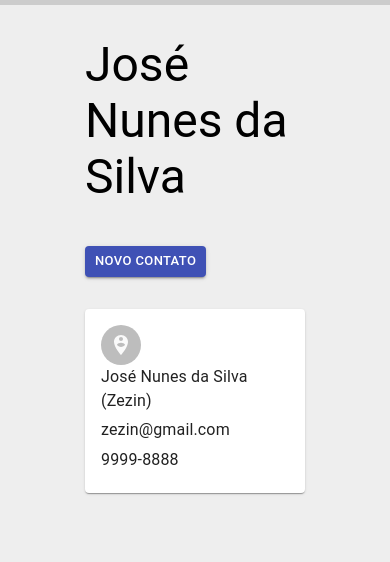
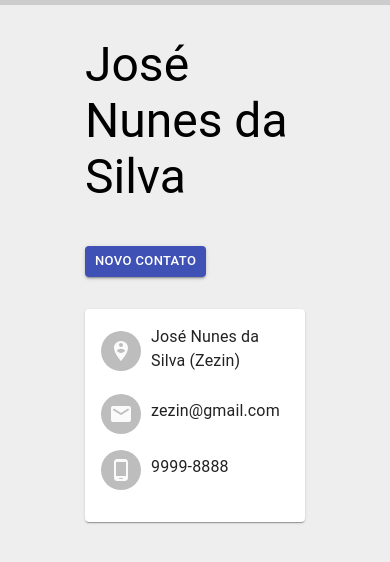
Before and after one commit to neliofrazao/phone-book, a React (Create React App) app: page /phone-detail/1 in a window 390 px wide. Shown: the top 562 px of the page. Built offline with nearby package versions, Linux system fonts and the light colour scheme; data requests are answered from the project's data file; the HTML template or start-up script is replaced by a standard one.

Commit message:
feat(PhoneDetail): add PhoneContentItens in PhoneDetail

```diff
--- a/src/component/PhoneContentItens/PhoneContentItens.js
+++ b/src/component/PhoneContentItens/PhoneContentItens.js
@@ -1,11 +1,11 @@
 import React from 'react'
 import { Avatar, Grid, Typography } from '@material-ui/core'
-import './PhoneContentItens.style'
+import './PhoneContentItens.style.css'
 
-const PhoneContentItens = ({ icon = null, phoneInfoContent }) => (
+const PhoneContentItens = ({ icon, phoneInfoContent }) => (
   <Grid item xs={12} className="phone-detail-content">
     <Avatar className="phone-detail-avatar">
-      {icon()}
+      {icon}
     </Avatar>
     <Typography variant="body1" gutterBottom>
       {phoneInfoContent}
--- a/src/container/PhoneDetail/PhoneDetail.js
+++ b/src/container/PhoneDetail/PhoneDetail.js
@@ -1,7 +1,7 @@
 import React, { Component } from 'react'
 import { axios } from '../../util'
-import { Avatar, Button, Grid, Paper, Typography } from '@material-ui/core'
-import {  PersonPinCircle, PhoneAndroidRounded } from '@material-ui/icons'
+import {  Button, Paper } from '@material-ui/core'
+import { EmailRounded, PersonPinCircle, PhoneAndroidRounded } from '@material-ui/icons'
 import AppHeader from '../../component/AppHeader/AppHeader';
 import MainTemplate  from '../../template/MainTemplate'
 import PhoneContentItens from '../../component/PhoneContentItens'
@@ -20,7 +20,6 @@ class PhoneDetail extends Component {
   getPhoneDetail = () => {
     const phoneId = this.props.match.params.phoneId
     axios.get(`phoneList/${phoneId}`).then(({ data }) => {
-      console.log(data)
       this.setState({ isLoading: false, phoneDetail: data })
     })
   }
@@ -30,13 +29,18 @@ class PhoneDetail extends Component {
   }
 
   render() {
+    const nameIcon = <PersonPinCircle />
+    const emailIcon = <EmailRounded />
+    const phoneNumerIcon = <PhoneAndroidRounded />
+
+    const { name, nickName, email, phoneNumer } =this.state.phoneDetail
     return(
       <MainTemplate>
         {this.state.isLoading ? (
           <Loading />
         ) : (
           <>
-            <AppHeader title={`${this.state.phoneDetail.name}`} >
+            <AppHeader title={name} >
               <Button
                 variant="contained"
                 color="primary"
@@ -47,21 +51,9 @@ class PhoneDetail extends Component {
               </Button>
             </AppHeader>
             <Paper className="phone-detail">
-              <Grid item xs={12} className="phone-detail-content">
-                <Avatar className="phone-detail-avatar">
-                  <PersonPinCircle />
-                </Avatar>
-                <Typography variant="body1" gutterBottom>
-                  {this.state.phoneDetail.name} ({this.state.phoneDetail.nickName})
-                </Typography>
-              </Grid>
-
-              <Typography variant="body1" gutterBottom>
-                {this.state.phoneDetail.email}
-              </Typography>
-              <Typography variant="body1" gutterBottom>
-                {this.state.phoneDetail.phoneNumer}
-              </Typography>
+              <PhoneContentItens icon={nameIcon} phoneInfoContent={`${name} (${nickName})`}/>
+              <PhoneContentItens icon={emailIcon} phoneInfoContent={email} />
+              <PhoneContentItens icon={phoneNumerIcon} phoneInfoContent={phoneNumer} />
             </Paper>
           </>
         )}
--- a/src/container/PhoneDetail/PhoneDetail.styles.css
+++ b/src/container/PhoneDetail/PhoneDetail.styles.css
@@ -1,2 +1 @@
-
 .phone-detail { padding: 1em }
```
